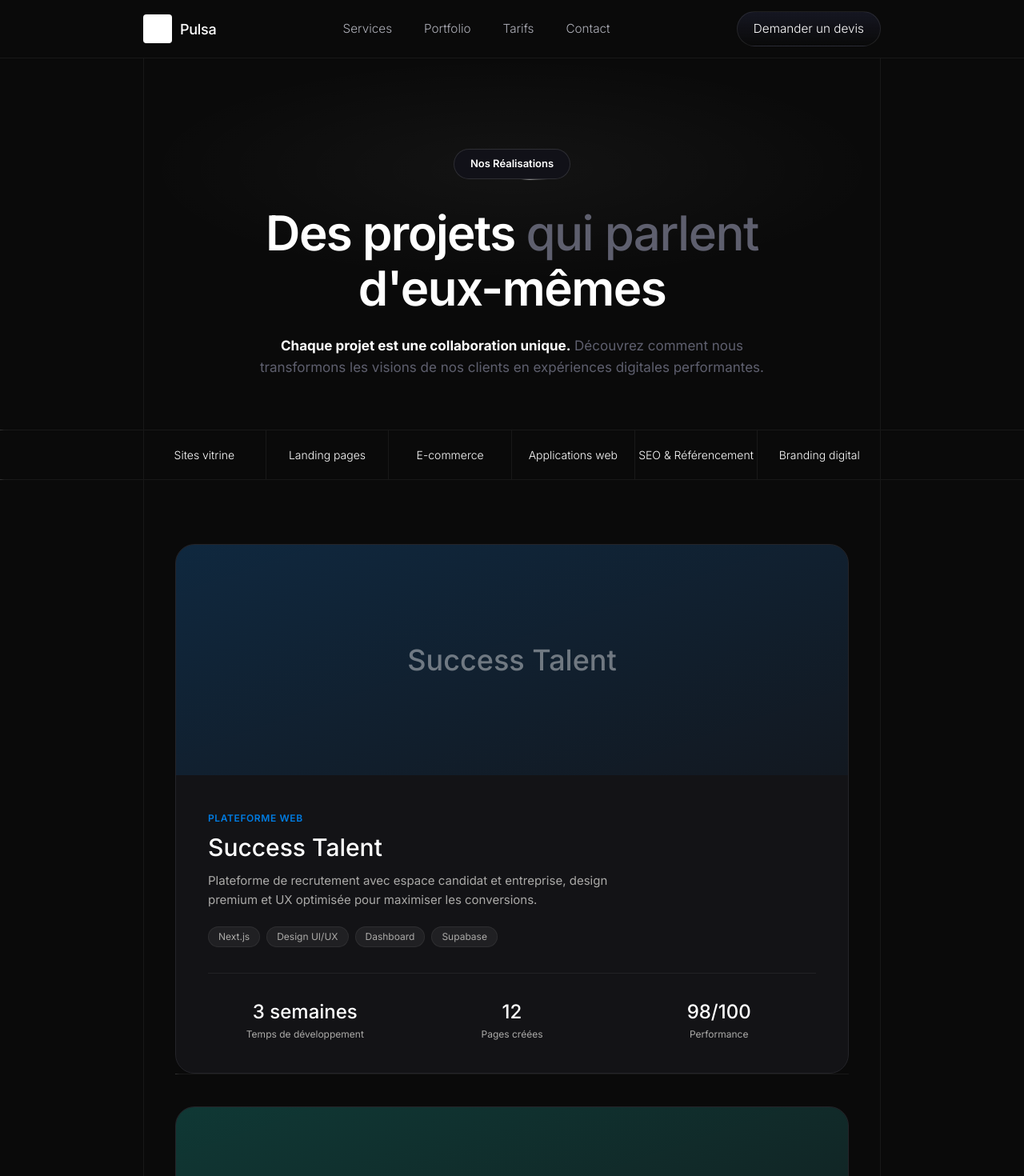
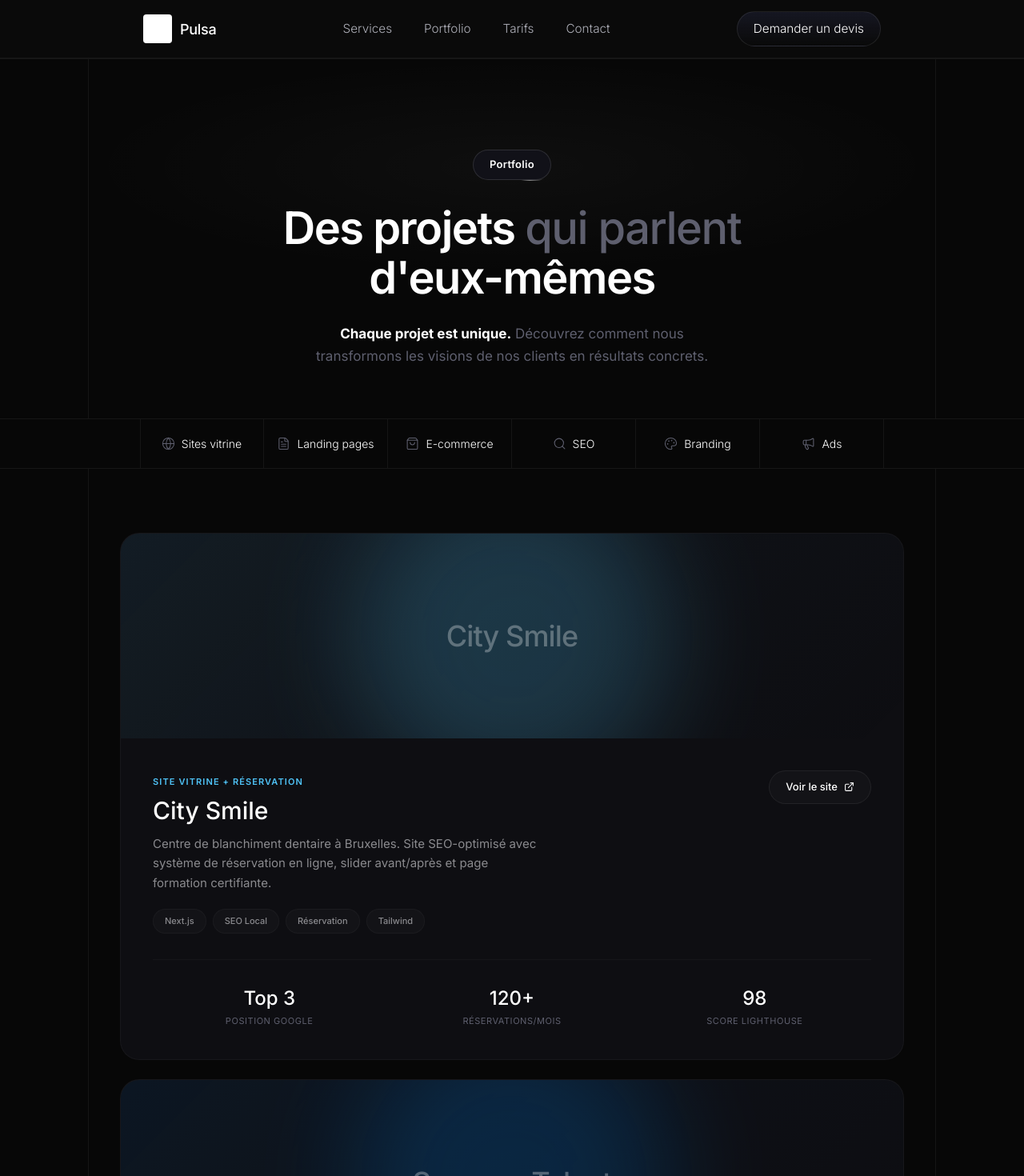
Before and after one commit to ISMVV8/pulsa-site, a Next.js app: page /portfolio in a window 1280 px wide. Shown: the top 1470 px of the page at 80% size. Built offline with nearby package versions, Linux system fonts and the light colour scheme.

Commit message:
redesign: portfolio page - clean cards, color accents, blur circles, proper spacing

```diff
--- a/src/app/portfolio/page.tsx
+++ b/src/app/portfolio/page.tsx
@@ -1,7 +1,9 @@
 import { Metadata } from "next";
+import Image from "next/image";
+import Link from "next/link";
 import Header from "@/components/layout/header";
 import Footer from "@/components/layout/footer";
-import { ArrowUpRight, ExternalLink } from "lucide-react";
+import { ArrowUpRight, ExternalLink, Globe, ShoppingBag, Search, Palette, FileText, Megaphone } from "lucide-react";
 
 export const metadata: Metadata = {
   title: "Portfolio — Pulsa Creatives | Nos Réalisations",
@@ -11,182 +13,170 @@ export const metadata: Metadata = {
 
 const projects = [
   {
+    title: "City Smile",
+    category: "Site vitrine + Réservation",
+    description:
+      "Centre de blanchiment dentaire à Bruxelles. Site SEO-optimisé avec système de réservation en ligne, slider avant/après et page formation certifiante.",
+    tags: ["Next.js", "SEO Local", "Réservation", "Tailwind"],
+    color: "#4FC3F7",
+    url: "https://city-smile-nine.vercel.app",
+    results: [
+      { label: "Position Google", value: "Top 3" },
+      { label: "Réservations/mois", value: "120+" },
+      { label: "Score Lighthouse", value: "98" },
+    ],
+  },
+  {
     title: "Success Talent",
     category: "Plateforme web",
     description:
-      "Plateforme de recrutement avec espace candidat et entreprise, design premium et UX optimisée pour maximiser les conversions.",
-    tags: ["Next.js", "Design UI/UX", "Dashboard", "Supabase"],
-    gradient: "from-[#007ce2]/20 to-[#007ce2]/5",
+      "Plateforme de recrutement complète avec espace candidat, espace entreprise, dashboard analytics et système de matching intelligent.",
+    tags: ["Next.js", "Dashboard", "Supabase", "UI/UX"],
     color: "#007ce2",
     url: "#",
     results: [
-      { label: "Temps de développement", value: "3 semaines" },
+      { label: "Développement", value: "3 sem." },
       { label: "Pages créées", value: "12" },
-      { label: "Performance", value: "98/100" },
+      { label: "Performance", value: "96/100" },
     ],
   },
   {
     title: "Terra Sky",
-    category: "Site vitrine",
+    category: "Site immobilier",
     description:
-      "Site immobilier avec visites virtuelles, recherche avancée par critères et intégration CRM pour la gestion des leads.",
-    tags: ["Site vitrine", "SEO", "Immobilier", "CRM"],
-    gradient: "from-[#00ccaf]/20 to-[#00ccaf]/5",
+      "Site immobilier premium avec recherche avancée par critères, visites virtuelles intégrées et tunnel de conversion pour la génération de leads.",
+    tags: ["Site vitrine", "SEO", "CRM", "Immobilier"],
     color: "#00ccaf",
     url: "#",
     results: [
       { label: "Trafic organique", value: "+180%" },
-      { label: "Leads générés", value: "45/mois" },
-      { label: "Temps de chargement", value: "1.2s" },
-    ],
-  },
-  {
-    title: "City Smile",
-    category: "Site + Réservation",
-    description:
-      "Centre de blanchiment dentaire à Bruxelles — site SEO-optimisé avec système de réservation en ligne et page formation.",
-    tags: ["Next.js", "SEO Local", "Réservation", "Formation"],
-    gradient: "from-[#e16540]/20 to-[#e16540]/5",
-    color: "#e16540",
-    url: "https://city-smile-nine.vercel.app",
-    results: [
-      { label: "Position Google", value: "Top 3" },
-      { label: "Réservations/mois", value: "120+" },
-      { label: "Score SEO", value: "95/100" },
+      { label: "Leads/mois", value: "45" },
+      { label: "Chargement", value: "1.2s" },
     ],
   },
 ];
 
-const services = [
-  "Sites vitrine",
-  "Landing pages",
-  "E-commerce",
-  "Applications web",
-  "SEO & Référencement",
-  "Branding digital",
+const expertise = [
+  { icon: Globe, label: "Sites vitrine" },
+  { icon: FileText, label: "Landing pages" },
+  { icon: ShoppingBag, label: "E-commerce" },
+  { icon: Search, label: "SEO" },
+  { icon: Palette, label: "Branding" },
+  { icon: Megaphone, label: "Ads" },
 ];
 
 export default function PortfolioPage() {
   return (
     <>
       <Header />
-      <main className="bg-[#0a0a0a]" style={{ paddingTop: "72px" }}>
-        {/* Hero */}
+      <main className="bg-[#070707]" style={{ paddingTop: "73px" }}>
+        {/* ── Hero ── */}
         <section className="relative">
           <div
             className="pointer-events-none absolute inset-0"
-            style={{
-              background:
-                "radial-gradient(ellipse 60% 50% at 50% 30%, rgba(255,255,255,0.04) 0%, transparent 60%)",
-            }}
+            style={{ background: "radial-gradient(ellipse 70% 50% at 50% 30%, rgba(255,255,255,0.03) 0%, transparent 60%)" }}
           />
 
-          <div className="line-sweep h-px w-full bg-[#ffffff0f]" />
+          <div className="relative h-px w-full bg-[#ffffff0f]" />
 
-          <div className="mx-auto max-w-[970px] px-6">
+          <div className="mx-auto max-w-[1100px] px-5">
             <div className="relative">
               <div className="line-sweep-v absolute bottom-0 left-0 top-0 w-px bg-[#ffffff0f]" />
               <div className="line-sweep-v absolute bottom-0 right-0 top-0 w-px bg-[#ffffff0f]" style={{ animationDelay: "3s" }} />
 
-              <div className="px-4 pb-16 pt-20 text-center sm:px-8 lg:pt-28">
+              <div className="px-6 pb-16 pt-20 text-center sm:px-16 lg:pt-28">
                 <div className="badge-8lab">
                   <div className="badge-8lab-inner">
-                    <span className="text-[13px] font-semibold text-white">
-                      Nos Réalisations
+                    <span className="text-[12px] font-semibold tracking-wide text-white sm:text-[13px]">
+                      Portfolio
                     </span>
                   </div>
                 </div>
 
-                <h1 className="mx-auto mt-8 max-w-[800px] font-[family-name:var(--font-heading)] text-[36px] font-semibold leading-[1.15] tracking-[-1.5px] text-white sm:text-[50px] lg:text-[60px]">
+                <h1 className="mx-auto mt-7 max-w-[750px] font-[family-name:var(--font-heading)] text-[34px] font-semibold leading-[1.12] tracking-[-1.5px] text-white sm:text-[48px] lg:text-[56px]">
                   Des projets{" "}
                   <span className="font-medium text-[#5e5f6e]">qui parlent</span>{" "}
                   d&apos;eux-mêmes
                 </h1>
 
-                <p className="mx-auto mt-6 max-w-[640px] text-[17px] leading-[1.6] text-[#5e5f6e]">
-                  <span className="font-bold text-white">
-                    Chaque projet est une collaboration unique.
-                  </span>{" "}
-                  Découvrez comment nous transformons les visions de nos clients en
-                  expériences digitales performantes.
+                <p className="mx-auto mt-6 max-w-[540px] text-[15px] leading-[1.65] text-[#5e5f6e] sm:text-[17px]">
+                  <span className="font-bold text-white">Chaque projet est unique.</span>{" "}
+                  Découvrez comment nous transformons les visions de nos clients en résultats concrets.
                 </p>
               </div>
             </div>
           </div>
 
-          <div className="line-sweep h-px w-full bg-[#ffffff0f]" style={{ animationDelay: "2s" }} />
+          <div className="relative h-px w-full bg-[#ffffff0f]" />
         </section>
 
-        {/* Services bar */}
-        <div className="mx-auto max-w-[970px] px-6">
+        {/* ── Expertise bar ── */}
+        <div className="mx-auto max-w-[970px] px-5">
           <div className="relative">
             <div className="absolute bottom-0 left-0 top-0 w-px bg-[#ffffff0f]" />
             <div className="absolute bottom-0 right-0 top-0 w-px bg-[#ffffff0f]" />
             <div className="grid grid-cols-3 sm:grid-cols-6">
-              {services.map((service, i) => (
-                <div
-                  key={service}
-                  className={`flex items-center justify-center py-5 ${
-                    i < services.length - 1 ? "border-r border-[#ffffff0f]" : ""
-                  }`}
-                >
-                  <span className="text-[12px] font-light text-white sm:text-[14px]">
-                    {service}
-                  </span>
+              {expertise.map((item, i) => {
+                const Icon = item.icon;
+                return (
+                  <div key={item.label} className={`flex items-center justify-center gap-2 py-4 sm:py-5 ${i < 5 ? "border-r border-[#ffffff0f]" : ""}`}>
+                    <Icon className="h-[15px] w-[15px] text-[#5e5f6e] sm:h-[17px] sm:w-[17px]" strokeWidth={1.5} />
+                    <span className="text-[12px] font-light text-white sm:text-[14px]">{item.label}</span>
                   </div>
-              ))}
+                );
+              })}
             </div>
           </div>
         </div>
 
-        <div className="line-sweep h-px w-full bg-[#ffffff0f]" style={{ animationDelay: "3s" }} />
+        <div className="relative h-px w-full bg-[#ffffff0f]" />
 
-        {/* Projects */}
-        <div className="mx-auto max-w-[970px] px-6">
+        {/* ── Projects ── */}
+        <div className="mx-auto max-w-[1100px] px-5">
           <div className="relative">
             <div className="line-sweep-v absolute bottom-0 left-0 top-0 w-px bg-[#ffffff0f]" style={{ animationDelay: "1s" }} />
-            <div className="line-sweep-v absolute bottom-0 right-0 top-0 w-px bg-[#ffffff0f]" style={{ animationDelay: "5s" }} />
+            <div className="line-sweep-v absolute bottom-0 right-0 top-0 w-px bg-[#ffffff0f]" style={{ animationDelay: "4s" }} />
 
-            <div className="px-4 py-20 sm:px-10">
+            <div className="space-y-6 px-6 py-16 sm:px-10 sm:py-20">
               {projects.map((project, i) => (
-                <div key={i}>
                 <div
-                    className={`group overflow-hidden rounded-3xl border border-[#242429] bg-[#131316] transition-all duration-300 hover:border-[#353638] ${
-                      i > 0 ? "mt-10" : ""
-                    }`}
+                  key={i}
+                  className="group overflow-hidden rounded-2xl border border-[#ffffff0a] bg-[#0e0e12] transition-all duration-500 hover:border-[#ffffff15] sm:rounded-3xl"
                 >
-                    {/* Top gradient area */}
+                  {/* Top: gradient visual */}
                   <div
-                      className={`flex h-56 items-center justify-center bg-gradient-to-br ${project.gradient} sm:h-72`}
+                    className="relative flex h-44 items-center justify-center overflow-hidden sm:h-64"
+                    style={{ background: `linear-gradient(135deg, ${project.color}15 0%, ${project.color}05 60%, transparent 100%)` }}
                   >
-                      <span className="font-[family-name:var(--font-heading)] text-3xl font-medium text-white/40 sm:text-4xl">
+                    {/* Decorative circle */}
+                    <div
+                      className="absolute h-[300px] w-[300px] rounded-full opacity-20 blur-3xl sm:h-[400px] sm:w-[400px]"
+                      style={{ background: project.color }}
+                    />
+                    <span className="relative z-10 font-[family-name:var(--font-heading)] text-2xl font-medium tracking-tight text-white/30 sm:text-4xl">
                       {project.title}
                     </span>
                   </div>
 
-                    {/* Content */}
-                    <div className="p-6 sm:p-10">
-                      <div className="flex flex-col gap-6 sm:flex-row sm:items-start sm:justify-between">
+                  {/* Bottom: content */}
+                  <div className="p-5 sm:p-8 lg:p-10">
+                    <div className="flex flex-col gap-5 lg:flex-row lg:items-start lg:justify-between">
                       <div className="flex-1">
-                          <span
-                            className="text-xs font-semibold uppercase tracking-wider"
-                            style={{ color: project.color }}
-                          >
+                        <span className="text-[11px] font-semibold uppercase tracking-[0.1em]" style={{ color: project.color }}>
                           {project.category}
                         </span>
-                          <h2 className="mt-2 font-[family-name:var(--font-heading)] text-2xl font-medium text-white sm:text-3xl">
+
+                        <h2 className="mt-2 font-[family-name:var(--font-heading)] text-xl font-medium text-white sm:text-2xl lg:text-3xl">
                           {project.title}
                         </h2>
-                          <p className="mt-3 max-w-[500px] text-[15px] leading-relaxed text-[#abaaa8]">
+
+                        <p className="mt-3 max-w-[480px] text-[14px] leading-relaxed text-[#8a8a8e] sm:text-[15px]">
                           {project.description}
                         </p>
 
                         <div className="mt-5 flex flex-wrap gap-2">
                           {project.tags.map((tag, j) => (
-                              <span
-                                key={j}
-                                className="rounded-full border border-[#ffffff0f] bg-[#ffffff0f] px-3 py-1 text-xs text-[#abaaa8]"
-                              >
+                            <span key={j} className="rounded-full border border-[#ffffff08] bg-[#ffffff06] px-3.5 py-1.5 text-[11px] font-medium text-[#8a8a8e]">
                               {tag}
                             </span>
                           ))}
@@ -198,22 +188,22 @@ export default function PortfolioPage() {
                           href={project.url}
                           target="_blank"
                           rel="noopener noreferrer"
-                            className="btn-cta inline-flex items-center gap-2 rounded-full border border-[#ffffff17] bg-gradient-to-b from-[#161722] to-transparent px-5 py-2.5 text-sm text-white"
+                          className="inline-flex w-fit items-center gap-2 rounded-full border border-[#ffffff10] bg-[#ffffff06] px-5 py-2.5 text-[13px] font-medium text-white transition-all duration-300 hover:bg-[#ffffff10]"
                         >
                           Voir le site
-                            <ExternalLink size={14} />
+                          <ExternalLink size={13} />
                         </a>
                       )}
                     </div>
 
                     {/* Results */}
-                      <div className="mt-8 grid grid-cols-3 gap-4 border-t border-[#ffffff0f] pt-8">
+                    <div className="mt-8 grid grid-cols-3 gap-3 border-t border-[#ffffff08] pt-8">
                       {project.results.map((result, j) => (
                         <div key={j} className="text-center">
-                            <div className="font-[family-name:var(--font-heading)] text-xl font-medium text-white sm:text-2xl">
+                          <div className="font-[family-name:var(--font-heading)] text-lg font-medium text-white sm:text-2xl">
                             {result.value}
                           </div>
-                            <div className="mt-1 text-[12px] text-[#abaaa8] sm:text-xs">
+                          <div className="mt-1 text-[10px] uppercase tracking-wider text-[#5e5f6e] sm:text-[11px]">
                             {result.label}
                           </div>
                         </div>
@@ -221,39 +211,35 @@ export default function PortfolioPage() {
                     </div>
                   </div>
                 </div>
-
-                  {i < projects.length - 1 && (
-                    <div className="line-sweep my-0 h-px w-full bg-[#ffffff0f]" style={{ animationDelay: `${4 + i}s` }} />
-                  )}
-                </div>
               ))}
             </div>
           </div>
         </div>
 
-        <div className="line-sweep h-px w-full bg-[#ffffff0f]" style={{ animationDelay: "6s" }} />
+        {/* ── CTA ── */}
+        <div className="line-sweep relative h-px w-full bg-[#ffffff0f]" style={{ animationDelay: "2s" }} />
 
-        {/* CTA */}
-        <div className="mx-auto max-w-[970px] px-6">
+        <div className="mx-auto max-w-[1100px] px-5">
           <div className="relative">
             <div className="absolute bottom-0 left-0 top-0 w-px bg-[#ffffff0f]" />
             <div className="absolute bottom-0 right-0 top-0 w-px bg-[#ffffff0f]" />
 
-            <div className="flex flex-col items-center gap-6 py-20 text-center">
-              <h2 className="font-[family-name:var(--font-heading)] text-[28px] font-medium text-white sm:text-[36px]">
-                Votre projet est le prochain ?
+            <div className="flex flex-col items-center gap-6 px-6 py-20 text-center sm:py-24">
+              <h2 className="font-[family-name:var(--font-heading)] text-[28px] font-semibold tracking-[-1px] text-white sm:text-[38px]">
+                Votre projet est{" "}
+                <span className="font-medium text-[#5e5f6e]">le prochain</span> ?
               </h2>
-              <p className="max-w-[500px] text-[#5e5f6e]">
+              <p className="max-w-[440px] text-[15px] leading-relaxed text-[#5e5f6e]">
                 Discutons de votre vision et créons ensemble quelque chose d&apos;exceptionnel.
               </p>
-              <a
+              <Link
                 href="/contact"
-                className="group inline-flex items-center gap-3 rounded-full bg-white px-7 py-3.5 text-[15px] font-medium text-black transition-all duration-350 hover:scale-[0.975]"
+                className="group mt-2 inline-flex items-center gap-3 rounded-full bg-white px-7 py-3.5 text-[15px] font-medium text-black shadow-[0_0_20px_rgba(255,255,255,0.08)] transition-all duration-300 hover:scale-[0.975]"
               >
                 <span className="h-2.5 w-2.5 rounded-full bg-[#22c55e] pulse-green" />
                 Demander un devis
-                <ArrowUpRight size={16} />
-              </a>
+                <ArrowUpRight size={15} className="transition-transform group-hover:translate-x-0.5 group-hover:-translate-y-0.5" />
+              </Link>
             </div>
           </div>
         </div>
```
Lines whose indentation alone changed are shown as unchanged.
